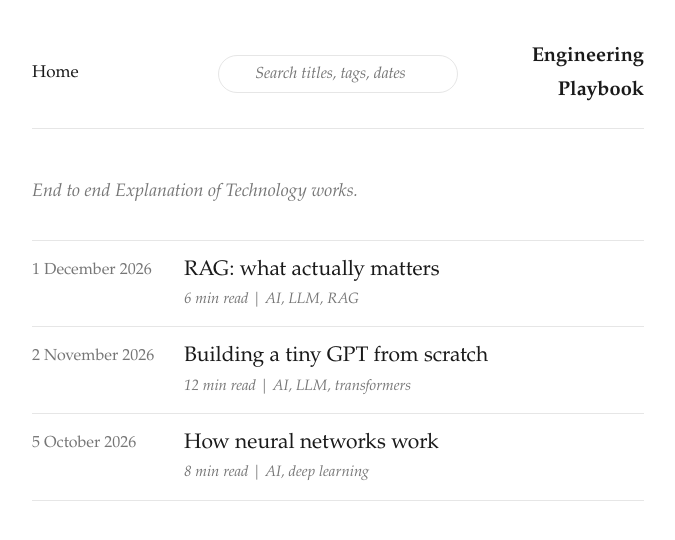
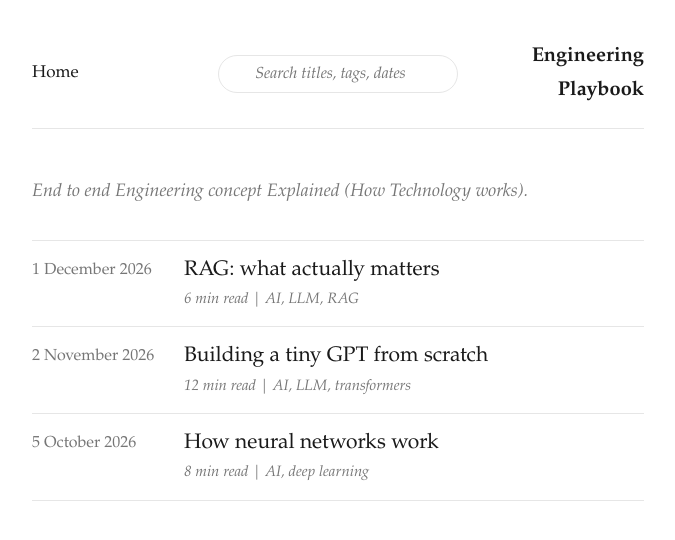
Before and after one commit to isthiscoder/Engineering-Playbook, a Jekyll site: the page built from index.html, in a window 1280 px wide. Shown: the top 540 px of the page, without its empty margins (302-977 px from the left). Built offline with Jekyll 4.4.1, drawn with Linux system fonts in a browser that asks for light colours.

Commit message:
Update index.html

```diff
--- a/index.html
+++ b/index.html
@@ -1,7 +1,7 @@
 ---
 layout: default
 ---
-<p class="lede">End to end Explanation of Technology works.</p>
+<p class="lede">End to end Engineering concept Explained (How Technology works).</p>
 
 <ul id="list">
 {% for post in site.posts %}
```
